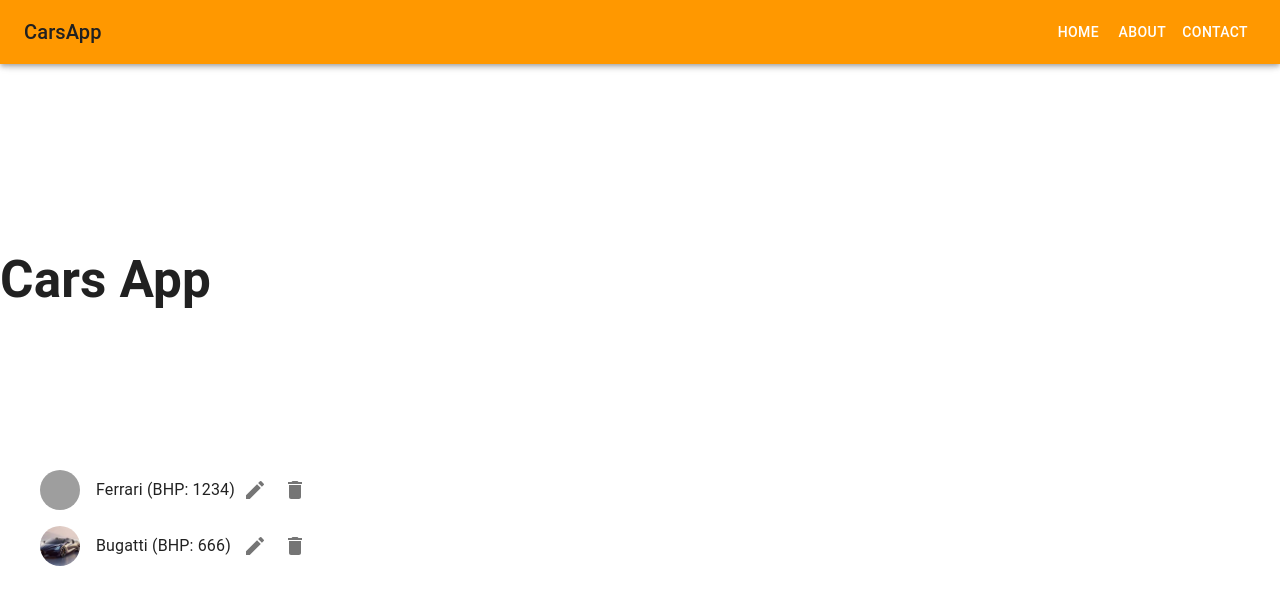
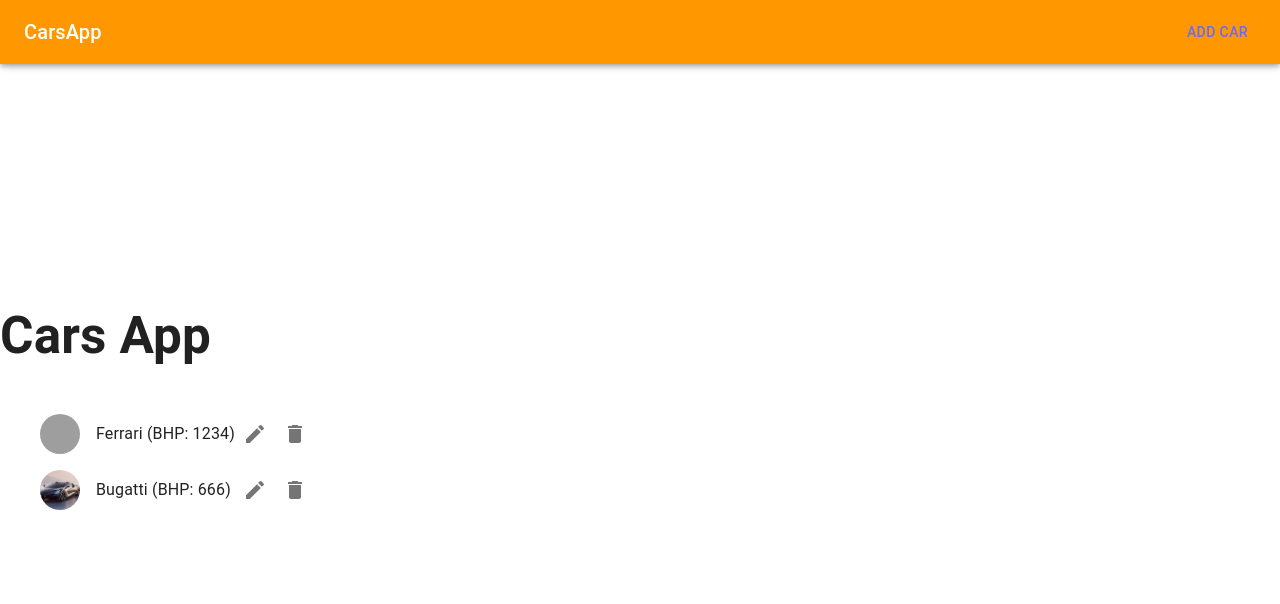
Before and after one commit to JosephHarris96/CodeAlong, a React (Vite) app in the folder VeetProject/: page / in a window 1280 px wide. Shown: the top 604 px of the page. Built offline with nearby package versions, Linux system fonts and the light colour scheme; grey boxes are pictures that could not be loaded.

Commit message:
UI navigation done

```diff
--- /dev/null
+++ b/VeetProject/src/components/DesktopNavigation.jsx
@@ -0,0 +1,53 @@
+import React from "react";
+import { Link } from 'react-router-dom'
+import AppBar from '@mui/material/AppBar';
+import CssBaseline from '@mui/material/CssBaseline';
+import IconButton from '@mui/material/IconButton';
+import List from '@mui/material/List';
+import ListItem from '@mui/material/ListItem';
+import ListItemButton from '@mui/material/ListItemButton';
+import ListItemText from '@mui/material/ListItemText';
+import MenuIcon from '@mui/icons-material/Menu';
+import Toolbar from '@mui/material/Toolbar';
+import Typography from '@mui/material/Typography';
+import Button from '@mui/material/Button';
+import Box from '@mui/material/Box';
+import { useTheme } from '@mui/material/styles'
+
+function DesktopNavigation({
+    handleDrawerToggle = () =>
+      console.log("no handleDrawerToggle function provided")
+  }) {
+    const theme = useTheme()
+    console.log(theme)
+    const lightTextColor = theme.palette.common.white
+    return (
+      <AppBar component="nav">
+        <Toolbar>
+          <IconButton
+            color="inherit"
+            aria-label="open drawer"
+            edge="start"
+            onClick={handleDrawerToggle}
+            sx={{ mr: 2, display: { sm: 'none' } }}
+          >
+            <MenuIcon />
+          </IconButton>
+          <Typography
+            variant="h6"
+            component="div"
+            sx={{ flexGrow: 1, display: { xs: 'none', sm: 'block' }, textDecoration: 'none', color: lightTextColor}}
+          >
+            CarsApp
+          </Typography>
+          <Box sx={{ display: { xs: 'none', sm: 'block' } }}>
+            <Link to="/add-car" style={{ textDecoration: 'none' }}>
+              <Button color="inherit">Add Car</Button>
+            </Link>
+          </Box>
+        </Toolbar>
+      </AppBar>
+    )
+  }
+
+  export default DesktopNavigation;
--- /dev/null
+++ b/VeetProject/src/components/MobileNavigation.jsx
@@ -0,0 +1,58 @@
+import React from "react";
+import {NavLink} from "react-router-dom"
+import Box from '@mui/material/Box'
+import Divider from '@mui/material/Divider';
+import Drawer from '@mui/material/Drawer';
+import List from '@mui/material/List';
+import ListItem from '@mui/material/ListItem';
+import ListItemButton from '@mui/material/ListItemButton';
+import ListItemText from '@mui/material/ListItemText';
+import Typography from '@mui/material/Typography';
+
+function MobileNavigation({ mobileOpen = false, handleDrawerToggle = () => console.log("no handleDrawerToggle function provided"), drawerWidth = 240 }) {
+  // Define the 'item' variable for the second list item
+  const item = "Add Car";
+
+  // Move the 'drawer' JSX outside of the 'Drawer' component's 'sx' property
+  const drawer = (
+    <Box onClick={handleDrawerToggle} sx={{ textAlign: 'center' }}>
+      <Typography variant="h6" sx={{ my: 2 }}>
+        Cars App
+      </Typography>
+      <Divider />
+      <List>
+        <ListItem>
+          <ListItemButton sx={{ textAlign: 'left' }} component={NavLink} to="/" >
+            <ListItemText primary={"List Cars"} />
+          </ListItemButton>
+        </ListItem>
+        <ListItem disablePadding>
+          <ListItemButton sx={{ textAlign: 'left' }} component={NavLink} to="/">
+            <ListItemText primary={"Add Cars"} />
+          </ListItemButton>
+        </ListItem>
+      </List>
+    </Box>
+  );
+
+  return (
+    <Box component="nav" >
+      <Drawer
+        variant="temporary"
+        open={mobileOpen}
+        onClose={handleDrawerToggle}
+        ModalProps={{
+          keepMounted: true, // Better open performance on mobile.
+        }}
+        sx={{
+          display: { xs: 'block', sm: 'none' },
+          '& .MuiDrawer-paper': { boxSizing: 'border-box', width: drawerWidth },
+        }}
+      >
+        {drawer} {/* Render the 'drawer' JSX here */}
+      </Drawer>
+    </Box>
+  )
+}
+
+export default MobileNavigation;
--- a/VeetProject/src/components/TempHeader.jsx
+++ b/VeetProject/src/components/TempHeader.jsx
@@ -17,106 +17,31 @@
 
 import * as React from 'react';
 import PropTypes from 'prop-types';
-import AppBar from '@mui/material/AppBar';
 import Box from '@mui/material/Box';
-import CssBaseline from '@mui/material/CssBaseline';
-import Divider from '@mui/material/Divider';
-import Drawer from '@mui/material/Drawer';
-import IconButton from '@mui/material/IconButton';
-import List from '@mui/material/List';
-import ListItem from '@mui/material/ListItem';
-import ListItemButton from '@mui/material/ListItemButton';
-import ListItemText from '@mui/material/ListItemText';
-import MenuIcon from '@mui/icons-material/Menu';
-import Toolbar from '@mui/material/Toolbar';
-import Typography from '@mui/material/Typography';
-import Button from '@mui/material/Button';
+import MobileNavigation from './MobileNavigation';
+import DesktopNavigation from './DesktopNavigation';
 
-const drawerWidth = 240;
-const navItems = ['Home', 'About', 'Contact'];
 
-function DrawerAppBar(props) {
-  const { window } = props;
+
+function DrawerAppBar() {
   const [mobileOpen, setMobileOpen] = React.useState(false);
 
   const handleDrawerToggle = () => {
     setMobileOpen((prevState) => !prevState);
   };
 
-  const drawer = (
-    <Box onClick={handleDrawerToggle} sx={{ textAlign: 'center' }}>
-      <Typography variant="h6" sx={{ my: 2 }}>
-        Cars App
-      </Typography>
-      <Divider />
-      <List>
-        {navItems.map((item) => (
-          <ListItem key={item} disablePadding>
-            <ListItemButton sx={{ textAlign: 'center' }}>
-              <ListItemText primary={item} />
-            </ListItemButton>
-          </ListItem>
-        ))}
-      </List>
-    </Box>
-  );
-
-  const container = window !== undefined ? () => window().document.body : undefined;
 
   return (
     <Box sx={{ display: 'flex' }}>
-      <CssBaseline />
-      <AppBar component="nav">
-        <Toolbar>
-          <IconButton
-            color="inherit"
-            aria-label="open drawer"
-            edge="start"
-            onClick={handleDrawerToggle}
-            sx={{ mr: 2, display: { sm: 'none' } }}
-          >
-            <MenuIcon />
-          </IconButton>
-          <Typography
-            variant="h6"
-            component="div"
-            sx={{ flexGrow: 1, display: { xs: 'none', sm: 'block' } }}
-          >
-            CarsApp
-          </Typography>
-          <Box sx={{ display: { xs: 'none', sm: 'block' } }}>
-            {navItems.map((item) => (
-              <Button key={item} sx={{ color: '#fff' }}>
-                {item}
-              </Button>
-            ))}
-          </Box>
-        </Toolbar>
-      </AppBar>
-      <nav>
-        <Drawer
-          container={container}
-          variant="temporary"
-          open={mobileOpen}
-          onClose={handleDrawerToggle}
-          ModalProps={{
-            keepMounted: true, // Better open performance on mobile.
-          }}
-          sx={{
-            display: { xs: 'block', sm: 'none' },
-            '& .MuiDrawer-paper': { boxSizing: 'border-box', width: drawerWidth },
-          }}
-        >
-          {drawer}
-        </Drawer>
-      </nav>
-      <Box component="main" sx={{ p: 3 }}>
-        <Toolbar />
-
-      </Box>
+        <MobileNavigation
+        handleDrawerToggle={handleDrawerToggle}
+        mobileOpen={mobileOpen}
+        />
+        <DesktopNavigation handleDrawerToggle={handleDrawerToggle} />
     </Box>
   );
 }
+
 
 DrawerAppBar.propTypes = {
   /**
```
